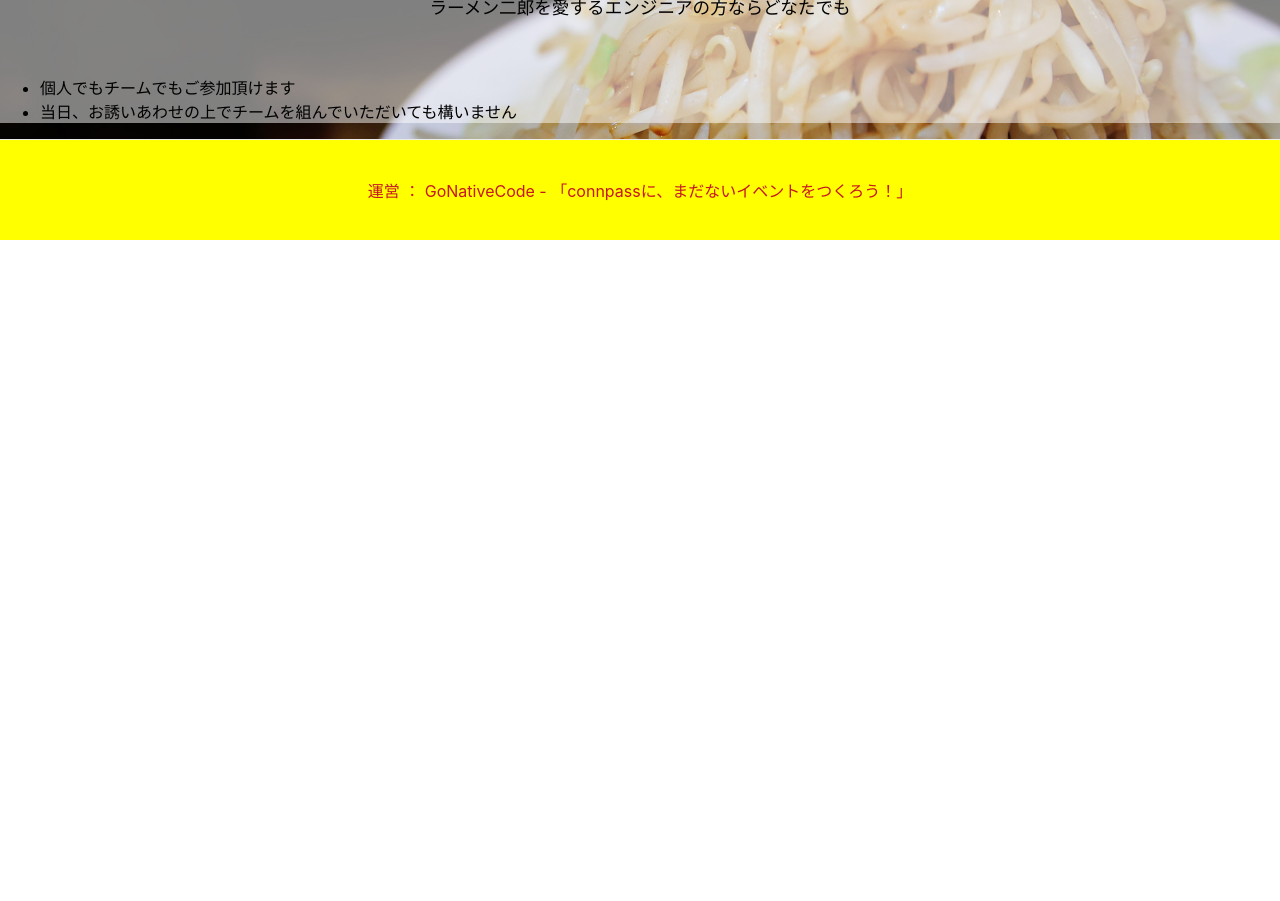
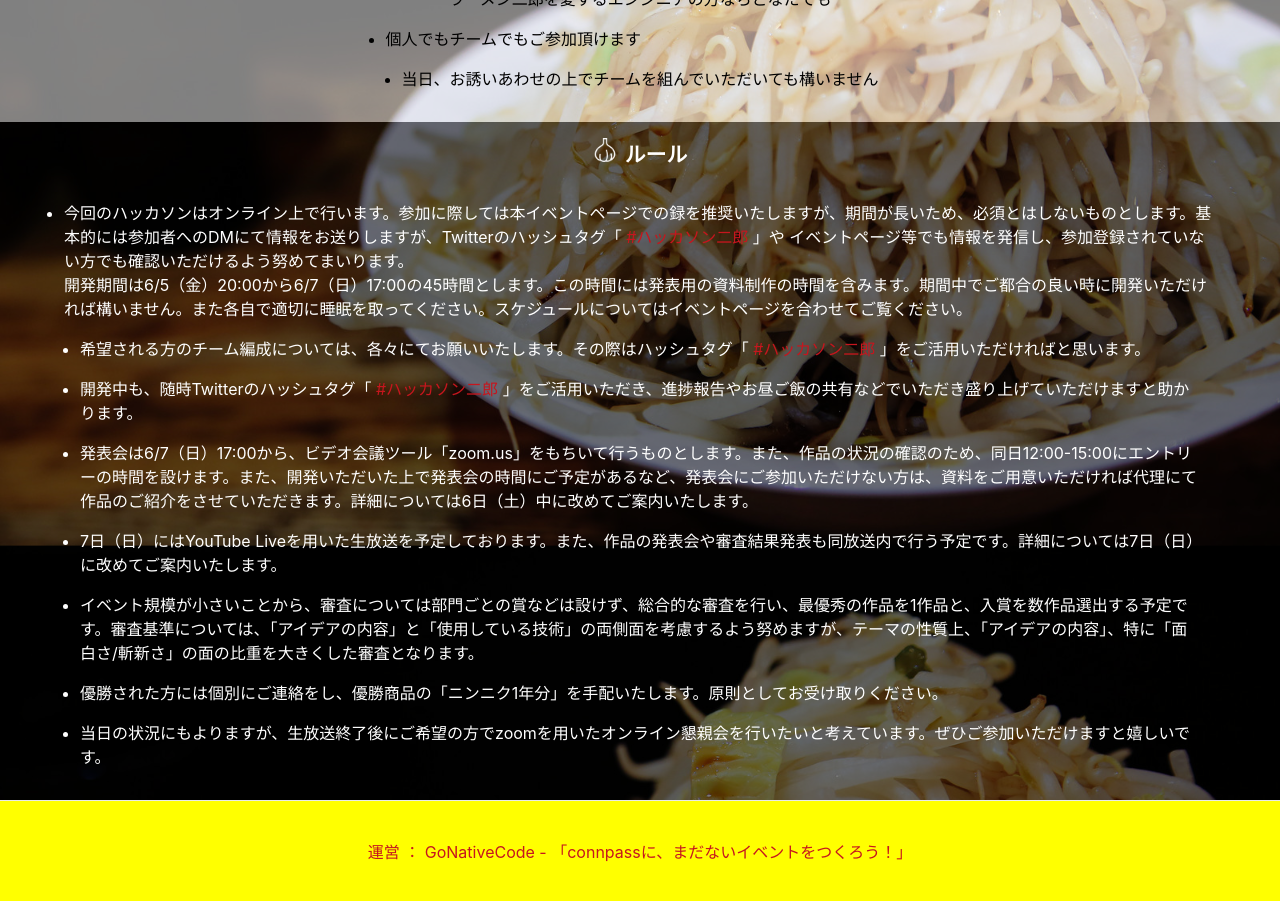
Before and after one commit to matsumana07384/jiro-hackthon-2020, a Next.js app: page / in a window 1280 px wide. Shown: the part 1160-2061 px from the top of the page. Before the commit the page ends 1400 px from the top, so only its background shows below. Built offline with nearby package versions, Linux system fonts and the light colour scheme.

Commit message:
add rulu

```diff
--- /dev/null
+++ b/components/hashtag.js
@@ -0,0 +1,22 @@
+
+export default function Hashtag() {
+  return (
+    <>
+      <a className="hashtag" href="https://twitter.com/search?q=%23%E3%83%8F%E3%83%83%E3%82%AB%E3%82%BD%E3%83%B3%E4%BA%8C%E9%83%8E" target="_blank" rel="noopener noreferrer">#ハッカソン二郎</a>    <style jsx>{`
+      .hashtag {
+        color: #C6161E;
+        text-decoration: none;
+      }
+      .hashtag :hover,
+      footer a:focus,
+      footer a:active {
+        text-decoration: underline;
+      }
+      .hashtag a:visited {
+        color: #8a252a;
+        opacity: 0.5;
+      }
+      `}</style>
+    </>
+  );
+}
--- a/pages/index.js
+++ b/pages/index.js
@@ -1,8 +1,9 @@
 import Head from 'next/head'
 import Header from '../components/Header'
 import Footer from '../components/Footer'
+import HashTag from '../components/hashtag'
 import Button from '@material-ui/core/Button';
-import Grid from '@material-ui/core/Grid';
+
 
 export default function Home() {
   return (
@@ -20,7 +21,6 @@ export default function Home() {
         <meta name="robots" content="index,follow" />
         <link rel="icon" href="/favicon.png" />
       </Head>
-
       <Header />
       <main>
         <div className="hero">
@@ -74,13 +74,45 @@ export default function Home() {
               参加資格
             </p>
             <div>
-              <p className="description">ラーメン二郎を愛するエンジニアの方ならどなたでも</p>
-              <ul>
+              <p>ラーメン二郎を愛するエンジニアの方ならどなたでも</p>
+              <ul className="list">
                 <li>個人でもチームでもご参加頂けます</li>
                 <li>当日、お誘いあわせの上でチームを組んでいただいても構いません</li>
               </ul>
             </div>
           </div>
+          <div className="section black" id="rule">
+            <p className="title">
+              ルール
+            </p>
+            <ul className="list">
+              <li>
+              今回のハッカソンはオンライン上で行います。参加に際しては本イベントページでの録を推奨いたしますが、期間が長いため、必須とはしないものとします。基本的には参加者へのDMにて情報をお送りしますが、Twitterのハッシュタグ「 <HashTag />」や <a href="https://gonativecode.connpass.com/event/173348/" target="_blank" rel="noopener noreferrer">イベントページ</a>等でも情報を発信し、参加登録されていない方でも確認いただけるよう努めてまいります。
+              </li>開発期間は6/5（金）20:00から6/7（日）17:00の45時間とします。この時間には発表用の資料制作の時間を含みます。期間中でご都合の良い時に開発いただければ構いません。また各自で適切に睡眠を取ってください。スケジュールについては<a href="https://gonativecode.connpass.com/event/173348/" target="_blank" rel="noopener noreferrer">イベントページ</a>を合わせてご覧ください。
+              <li>
+              希望される方のチーム編成については、各々にてお願いいたします。その際はハッシュタグ「 <HashTag /> 」をご活用いただければと思います。
+              </li>
+              <li>
+              開発中も、随時Twitterのハッシュタグ「 <HashTag /> 」をご活用いただき、進捗報告やお昼ご飯の共有などでいただき盛り上げていただけますと助かります。
+              </li>
+              <li>
+                発表会は6/7（日）17:00から、ビデオ会議ツール「zoom.us」をもちいて行うものとします。また、作品の状況の確認のため、同日12:00-15:00にエントリーの時間を設けます。また、開発いただいた上で発表会の時間にご予定があるなど、発表会にご参加いただけない方は、資料をご用意いただければ代理にて作品のご紹介をさせていただきます。詳細については6日（土）中に改めてご案内いたします。
+              </li>
+              <li>
+                7日（日）にはYouTube Liveを用いた生放送を予定しております。また、作品の発表会や審査結果発表も同放送内で行う予定です。詳細については7日（日）に改めてご案内いたします。
+              </li>
+              <li>
+                イベント規模が小さいことから、審査については部門ごとの賞などは設けず、総合的な審査を行い、最優秀の作品を1作品と、入賞を数作品選出する予定です。審査基準については、「アイデアの内容」と「使用している技術」の両側面を考慮するよう努めますが、テーマの性質上、「アイデアの内容」、特に「面白さ/斬新さ」の面の比重を大きくした審査となります。
+              </li>
+              <li>
+                優勝された方には個別にご連絡をし、優勝商品の「ニンニク1年分」を手配いたします。原則としてお受け取りください。
+              </li>
+              <li>
+              当日の状況にもよりますが、生放送終了後にご希望の方でzoomを用いたオンライン懇親会を行いたいと考えています。ぜひご参加いただけますと嬉しいです。
+              </li>
+            </ul>
+          </div>
+
           {/* <div className="section black" id="schedule">
             <p className="title">
               参加者スケジュール
@@ -288,6 +320,14 @@ export default function Home() {
           width: 2rem;
           height: 1.5rem;
         }
+        .list {
+          text-align: left;
+          display: inline-block;
+          padding: 0 4rem;
+        }
+        .list >li:not(:first-child){
+          margin: 1rem;
+        }
         .white .title::before {
           background-image: url("/garlic_black.png");
         }
```
